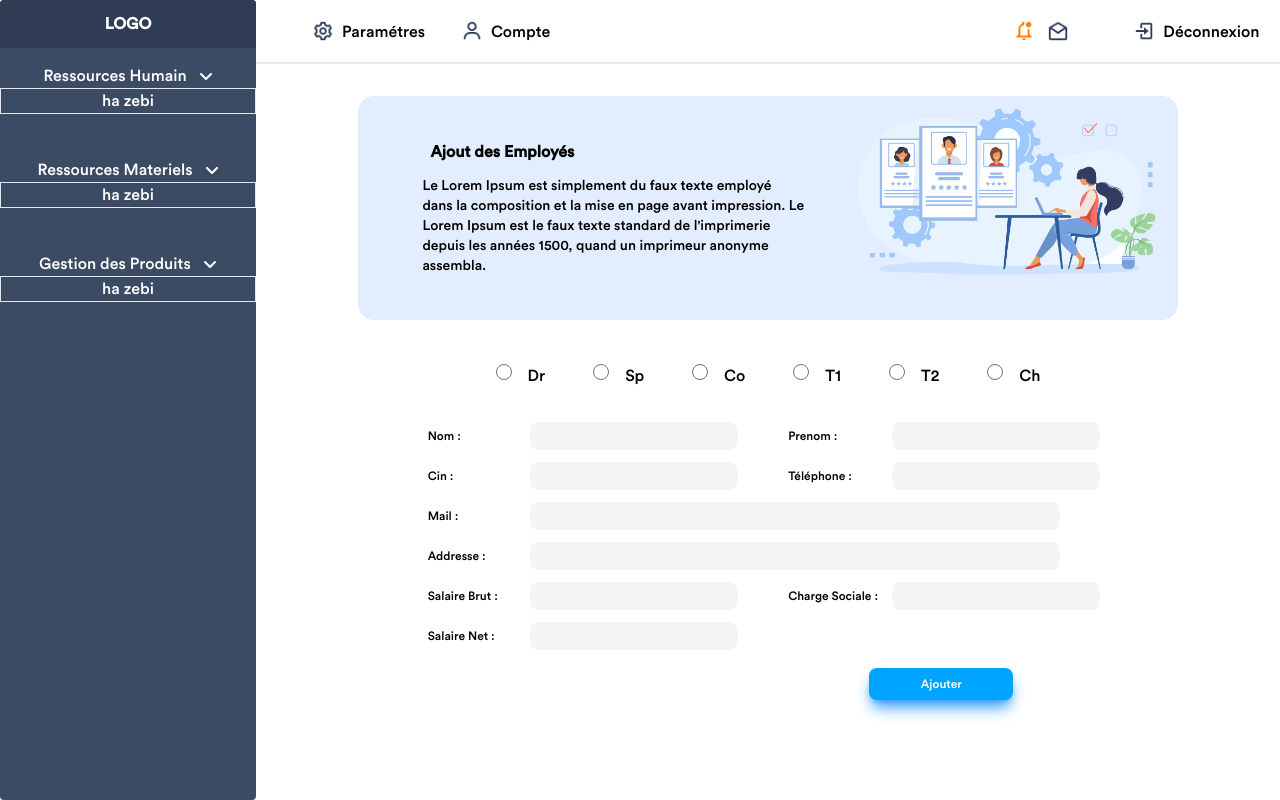
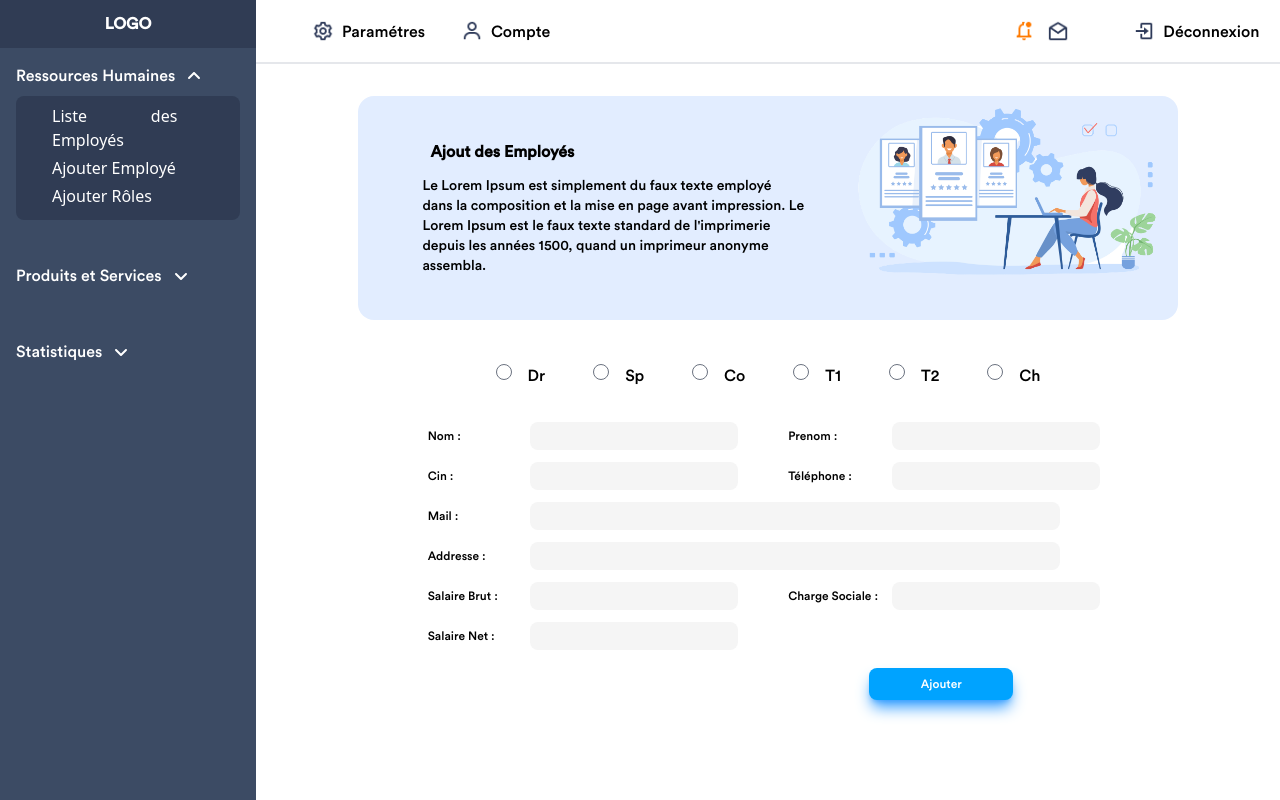
Before and after one commit to SaaStraining/ReactAppSaaS, a React (Create React App) app: page / in a window 1280 px wide. Both pictures are taken after a click on the icon 205 px from the left and 76 px from the top of the page. Built offline with nearby package versions, Linux system fonts and the light colour scheme.

Commit message:
Adding changes to SideBar

```diff
--- a/package.json
+++ b/package.json
@@ -14,9 +14,11 @@
     "react": "^18.2.0",
     "react-dom": "^18.2.0",
     "react-scripts": "5.0.1",
+    "react-transition-group": "^4.4.2",
     "sass": "^1.53.0",
     "scss": "^0.2.4",
     "tailwind": "^4.0.0",
+    "tailwind-scrollbar-hide": "^1.1.7",
     "web-vitals": "^2.1.4"
   },
   "scripts": {
--- a/src/App.js
+++ b/src/App.js
@@ -1,4 +1,5 @@
-import './App.css';
+// import './App.css';
+import './index.css'
 import Login from './pages/Login';
 import SideBar from './componnents/SideBar';
 import NavBar from './componnents/NavBar';
--- a/src/componnents/SideBar.jsx
+++ b/src/componnents/SideBar.jsx
@@ -1,79 +1,175 @@
-import React from 'react'
-import { useState } from 'react';
+import React, { useState } from "react";
+import { Transition } from "react-transition-group";
 // import { Dropdown,Flowbite, DarkThemeToggle } from 'flowbite-react';
-import { FontAwesomeIcon } from '@fortawesome/react-fontawesome';
-import { faCoffee ,faAngleDown } from '@fortawesome/free-solid-svg-icons';
-import { Flowbite } from 'flowbite-react';
-import { DarkThemeToggle } from 'flowbite-react';
+import { FontAwesomeIcon } from "@fortawesome/react-fontawesome";
+import { faAngleUp, faAngleDown } from "@fortawesome/free-solid-svg-icons";
+// import { Flowbite } from 'flowbite-react';
+// import { DarkThemeToggle } from 'flowbite-react';
 function SideBar() {
-  const [toggle,setToggle] = useState(false);
-  const Show = (e) =>{
+  const [toggle, setToggle] = useState(false);
+  const [toggleSd, setToggleSd] = useState(false);
+  const [toggleTd, setToggleTd] = useState(false);
+  const ShowFst = (e) => {
     e.preventDefault();
     setToggle(!toggle);
-  }
+  };
+  const ShowSnd = (e) => {
+    e.preventDefault();
+    setToggleSd(!toggleSd);
+  };
+  const ShowTh = (e) => {
+    e.preventDefault();
+    setToggleTd(!toggleTd);
+  };
+  const duration = 300;
+  const defaultStyle = {
+    transition: `opacity ${duration}ms ease-in-out`,
+    opacity: 0,
+    display: "block",
+  };
+  const transitionStyles = {
+    entering: { opacity: 0 },
+    entered: { opacity: 1 },
+    exiting: { opacity: 1 },
+    exited: { opacity: 0 },
+  };
   return (
-
-    <aside className='w-1/5 side-nav h-screen overflow-y-auto pb-4  rounded dark:bg-gray-800 '>
-       <div className='w-full m-0'>
-          <div className='side-header  w-full grid place-items-center h-12 text-center  m-0 mb-4'>
-            <h3 className='m-0 text-white font-extrabold'>LOGO</h3>
+    <aside className="w-1/5 side-nav h-screen overflow-y-auto pb-4  scrollbar-hide  dark:bg-gray-800 ">
+      <div className="w-full m-0">
+        <div className="side-header w-full grid place-items-center h-12 text-center  m-0 mb-4">
+          <h3 className="m-0 text-white font-extrabold">LOGO</h3>
         </div>
-          <div className='w-100  h-auto mb-11 text-white'>
-              <div className="flex justify-center text-white">
-                  <h3 className=''>Ressources Humain </h3>
-                <FontAwesomeIcon icon={faAngleDown}  className=" mt-1  text-white ml-3 " onClick={Show}/>
+        <div className="w-100 h-auto mb-11 text-white">
+          <div className="flex flex-start pl-4 text-white ">
+            <h3 className="">Ressources Humaines </h3>
+            {toggle ? (
+              <FontAwesomeIcon
+                icon={faAngleUp}
+                className=" mt-1 text-white ml-3 "
+                onClick={ShowFst}
+              />
+            ) : (
+              <FontAwesomeIcon
+                icon={faAngleDown}
+                className=" mt-1 text-white ml-3 "
+                onClick={ShowFst}
+              />
+            )}
           </div>
           {/* <FontAwesomeIcon icon="fa-solid fa-angle-down" /> */}
-                <div>
-                    {
-                      toggle ?
-                        <div className='flex  border justify-center w-100 h-auto mb-11 text-white'>
-                            ha zebi
-                        </div> : null
+          <div className="dropmenu  flex flex-col text-justify rounded-lg  justify-center w-100 mx-4 mt-2 h-auto mb-11 text-white">
+            <Transition in={toggle} timeout={300}>
+              {(state) =>
+                toggle ? (
+                  <div
+                    className="flex pl-9 flex-col dropdown-links py-2"
+                    style={{
+                      ...defaultStyle,
+                      ...transitionStyles[state],
+                    }}
+                  >
+                    <a href="#" className="block w-2/3 mb-1">
+                      Liste des Employés
+                    </a>
+                    <a href="#" className="block  w-2/3 mb-1">
+                      Ajouter Employé
+                    </a>
+                    <a href="#" className="block  w-2/3 mb-1">
+                      Ajouter Rôles
+                    </a>
+                  </div>
+                ) : null
               }
+            </Transition>
           </div>
         </div>
-            <div className='w-100  h-auto mb-11 text-white'>
-              <div className="flex justify-center text-white">
-                  <h3 className=''>Ressources Materiels </h3>
-                <FontAwesomeIcon icon={faAngleDown}  className=" mt-1  text-white ml-3 " onClick={Show}/>
+        <div className="w-100 h-auto mb-11 text-white">
+          <div className="flex flex-start pl-4 text-white ">
+            <h3 className="">Produits et Services </h3>
+            {toggleSd ? (
+              <FontAwesomeIcon
+                icon={faAngleUp}
+                className=" mt-1 text-white ml-3 "
+                onClick={ShowSnd}
+              />
+            ) : (
+              <FontAwesomeIcon
+                icon={faAngleDown}
+                className=" mt-1 text-white ml-3 "
+                onClick={ShowSnd}
+              />
+            )}
           </div>
           {/* <FontAwesomeIcon icon="fa-solid fa-angle-down" /> */}
-                <div>
-                    {
-                      toggle ?
-                        <div className='flex  border justify-center w-100 h-auto mb-11 text-white'>
-                            ha zebi
-                        </div> : null
+          <div className="dropmenu  flex flex-col text-justify rounded-lg  justify-center w-100 mx-4 mt-2 h-auto mb-11 text-white">
+            <Transition in={toggleSd} timeout={300}>
+              {(state) =>
+                toggleSd ? (
+                  <div
+                    className="flex pl-9 flex-col dropdown-links py-2"
+                    style={{
+                      ...defaultStyle,
+                      ...transitionStyles[state],
+                    }}
+                  >
+                    <a href="#" className="block w-2/3 mb-1">
+                     Historique Devis / Projet
+                    </a>
+                    <a href="#" className="block  w-2/3 mb-1">
+                      Calcul Devis / Projet
+                    </a>
+                    <a href="#" className="block  w-2/3 mb-1">
+                      Devis Réel par projet
+                    </a>
+                  </div>
+                ) : null
               }
+            </Transition>
           </div>
         </div>
-            <div className='w-100  h-auto mb-11 text-white'>
-              <div className="flex justify-center text-white">
-                  <h3 className=''>Gestion des Produits </h3>
-                <FontAwesomeIcon icon={faAngleDown}  className=" mt-1  text-white ml-3 " onClick={Show}/>
+        <div className="w-100 h-auto mb-11 text-white">
+          <div className="flex flex-start pl-4 text-white ">
+            <h3 className="">Statistiques </h3>
+            {toggleTd ? (
+              <FontAwesomeIcon
+                icon={faAngleUp}
+                className=" mt-1 text-white ml-3 "
+                onClick={ShowTh}
+              />
+            ) : (
+              <FontAwesomeIcon
+                icon={faAngleDown}
+                className=" mt-1 text-white ml-3 "
+                onClick={ShowTh}
+              />
+            )}
           </div>
           {/* <FontAwesomeIcon icon="fa-solid fa-angle-down" /> */}
-                <div>
-                    {
-                      toggle ?
-                        <div className='flex  border justify-center w-100 h-auto mb-11 text-white'>
-                            ha zebi
-                        </div> : null
+          <div className="dropmenu  flex flex-col text-justify rounded-lg  justify-center w-100 mx-4 mt-2 h-auto mb-11 text-white">
+            <Transition in={toggleTd} timeout={300}>
+              {(state) =>
+                toggleTd ? (
+                  <div
+                    className="flex pl-9 flex-col dropdown-links py-2"
+                    style={{
+                      ...defaultStyle,
+                      ...transitionStyles[state],
+                    }}
+                  >
+                    <a href="#" className="block w-2/3 mb-1">
+                      Achat et ventes Ex
+                    </a>
+
+                  </div>
+                ) : null
               }
+            </Transition>
           </div>
         </div>
 
-
       </div>
-
-
-
-
-
-
     </aside>
-  )
+  );
 }
 
 export default SideBar;
--- a/src/index.css
+++ b/src/index.css
@@ -13,12 +13,22 @@ body {
   margin: 0;
 }
 
-.side-header{
+.side-header {
   background-color: #303C54;
 }
 
-.side-nav{
+.side-nav {
   background-color: #3C4B64;
   font-family: Circular Std;
+  font-weight: lighter;
 
 }
+
+.dropmenu {
+  background-color: #303C54;
+}
+
+.dropdown-links {
+  font-family:system-ui, -apple-system, BlinkMacSystemFont, 'Segoe UI', Roboto, Oxygen, Ubuntu, Cantarell, 'Open Sans', 'Helvetica Neue', sans-serif;
+  font-weight: normal;
+}
--- a/tailwind.config.js
+++ b/tailwind.config.js
@@ -140,6 +140,6 @@ module.exports = {
   },
   darkMode: "class",
   plugins: [
-
+    require('tailwind-scrollbar-hide')
   ],
 }
```
Also changed, not shown: public/logo512.png (deleted), 1 other file (tests, documents, lock files or other folders). Lines whose indentation alone changed are shown as unchanged.
